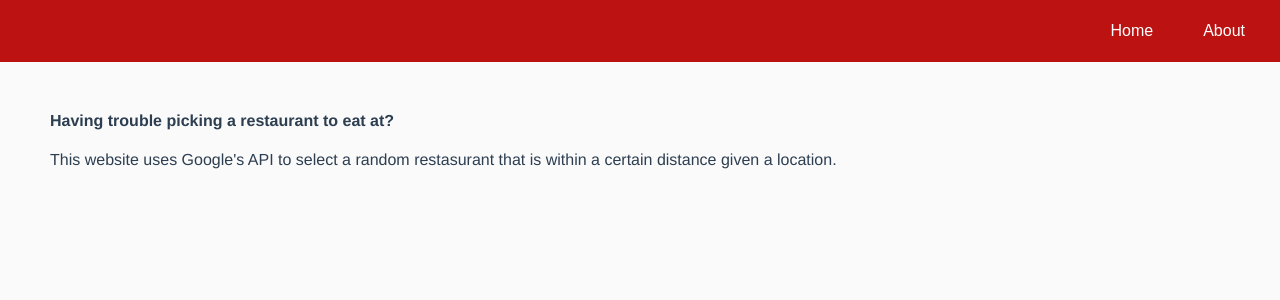
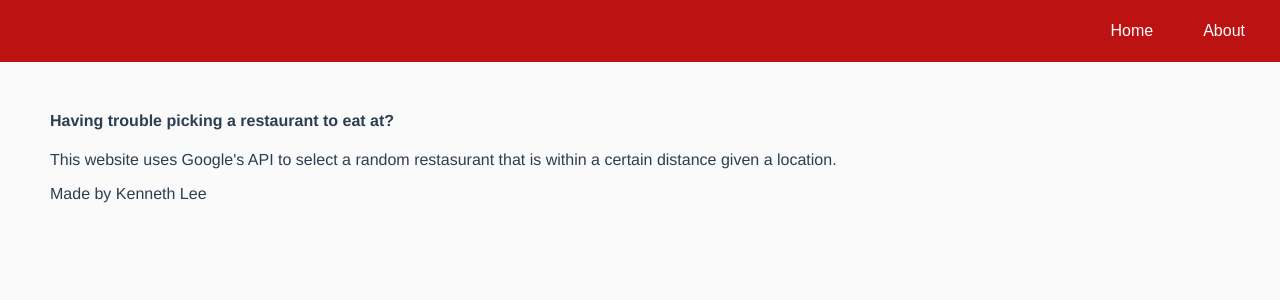
Before and after one commit to kennethslee613/cant-decide, a Vue app: page /#/about in a window 1280 px wide. Shown: the top 300 px of the page. Built offline with nearby package versions, Linux system fonts and the light colour scheme.

Commit message:
added my name in about, and changed the tab icon

```diff
--- a/public/index.html
+++ b/public/index.html
@@ -4,7 +4,7 @@
     <meta charset="utf-8">
     <meta http-equiv="X-UA-Compatible" content="IE=edge">
     <meta name="viewport" content="width=device-width,initial-scale=1.0">
-    <link rel="icon" href="<%= BASE_URL %>favicon.ico">
+    <link rel="icon" href="<%= BASE_URL %>restaurant-icon.ico">
     <title><%= htmlWebpackPlugin.options.title %></title>
   </head>
   <body>
--- a/src/views/About.vue
+++ b/src/views/About.vue
@@ -2,6 +2,7 @@
   <div class="about">
     <h4>Having trouble picking a restaurant to eat at?</h4>
     <p>This website uses Google's API to select a random restasurant that is within a certain distance given a location.</p>
+    <p>Made by Kenneth Lee</p>
   </div>
 </template>
 
```
Also changed, not shown: 2 other files (tests, documents, lock files or other folders).
